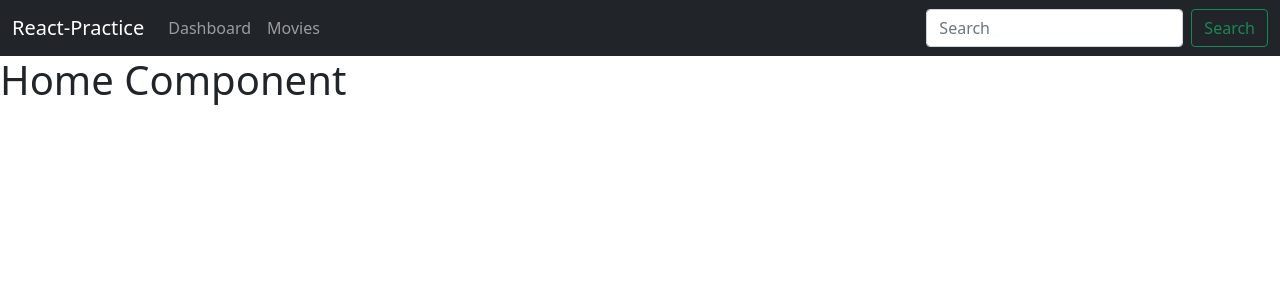
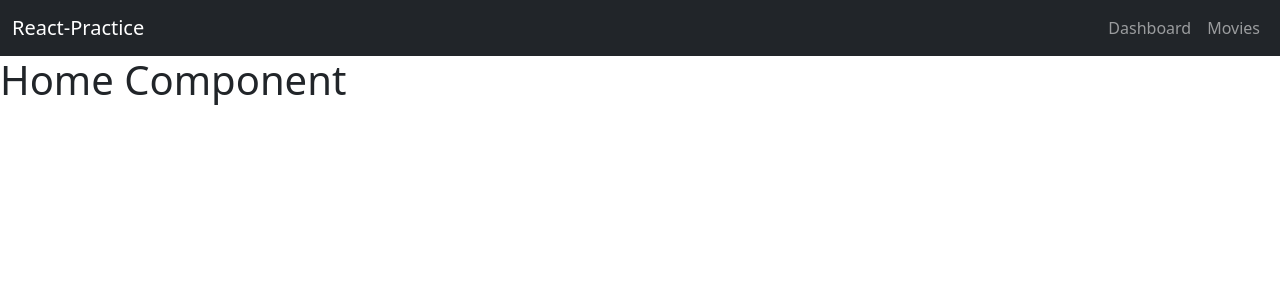
Before and after one commit to avi-cr17/react-practice1, a React (Create React App) app: page / in a window 1280 px wide. Shown: the top 300 px of the page. Built offline with nearby package versions, Linux system fonts and the light colour scheme.

Commit message:
modified navbar, generated build folder

```diff
--- a/src/components/NavBar.jsx
+++ b/src/components/NavBar.jsx
@@ -11,7 +11,7 @@
   <div className="container-fluid">
     <NavLink className="navbar-brand" to="/">React-Practice</NavLink>
 
-    <div className="collapse navbar-collapse" id="navbarCollapse">
+    <div className=" navbar-nav" id="navbarCollapse">
       <ul className="navbar-nav me-auto mb-2 mb-md-0">
 
         <li className="nav-item">
@@ -21,10 +21,7 @@
           <NavLink className="nav-link" to="/movies" tabindex="-1" aria-disabled="flase">Movies</NavLink>
         </li>
       </ul>
-      <form className="d-flex">
-        <input className="form-control me-2" type="search" placeholder="Search" aria-label="Search" />
-        <button className="btn btn-outline-success" type="submit">Search</button>
-      </form>
+
     </div>
   </div>
 </nav>
```
